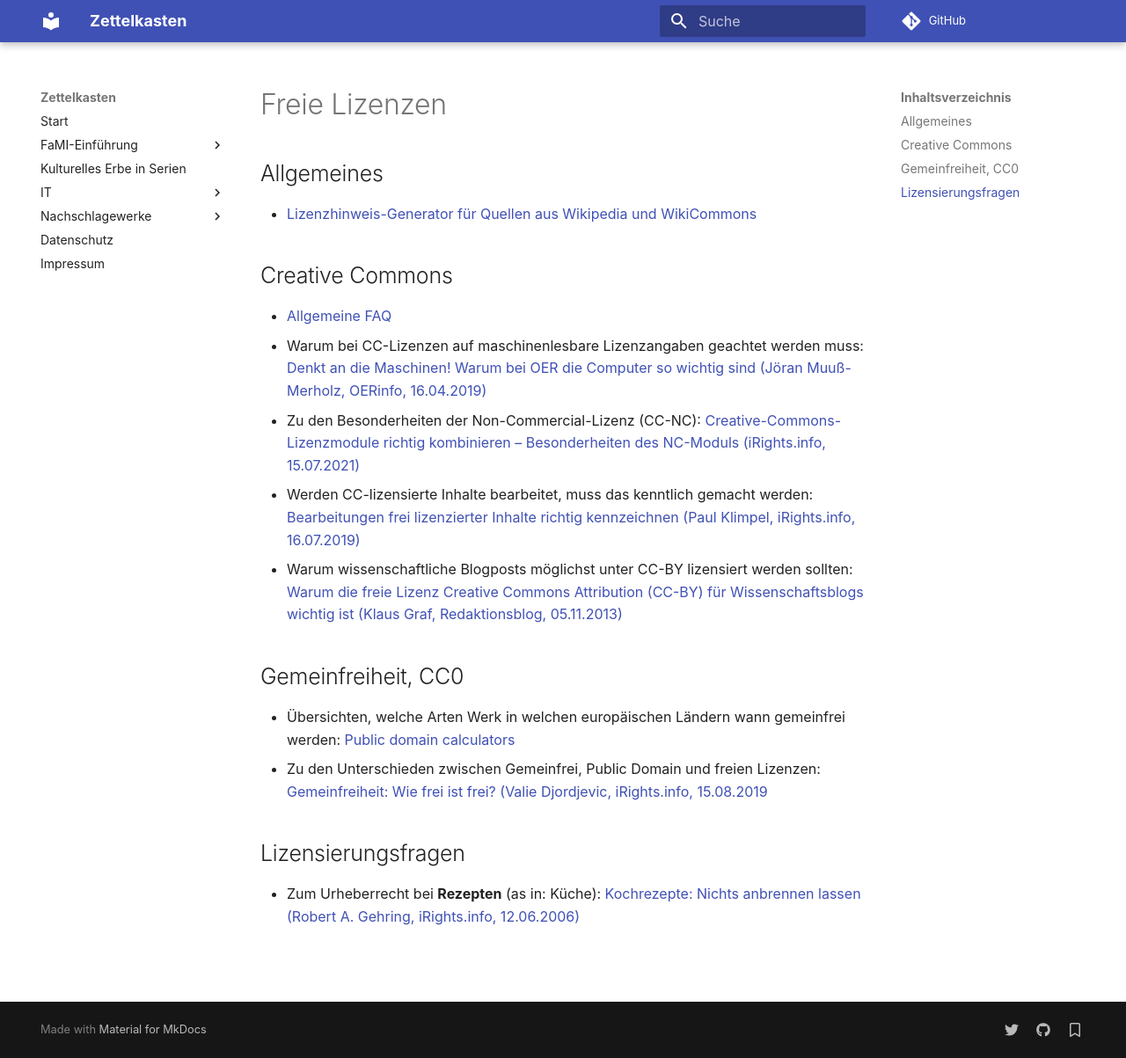
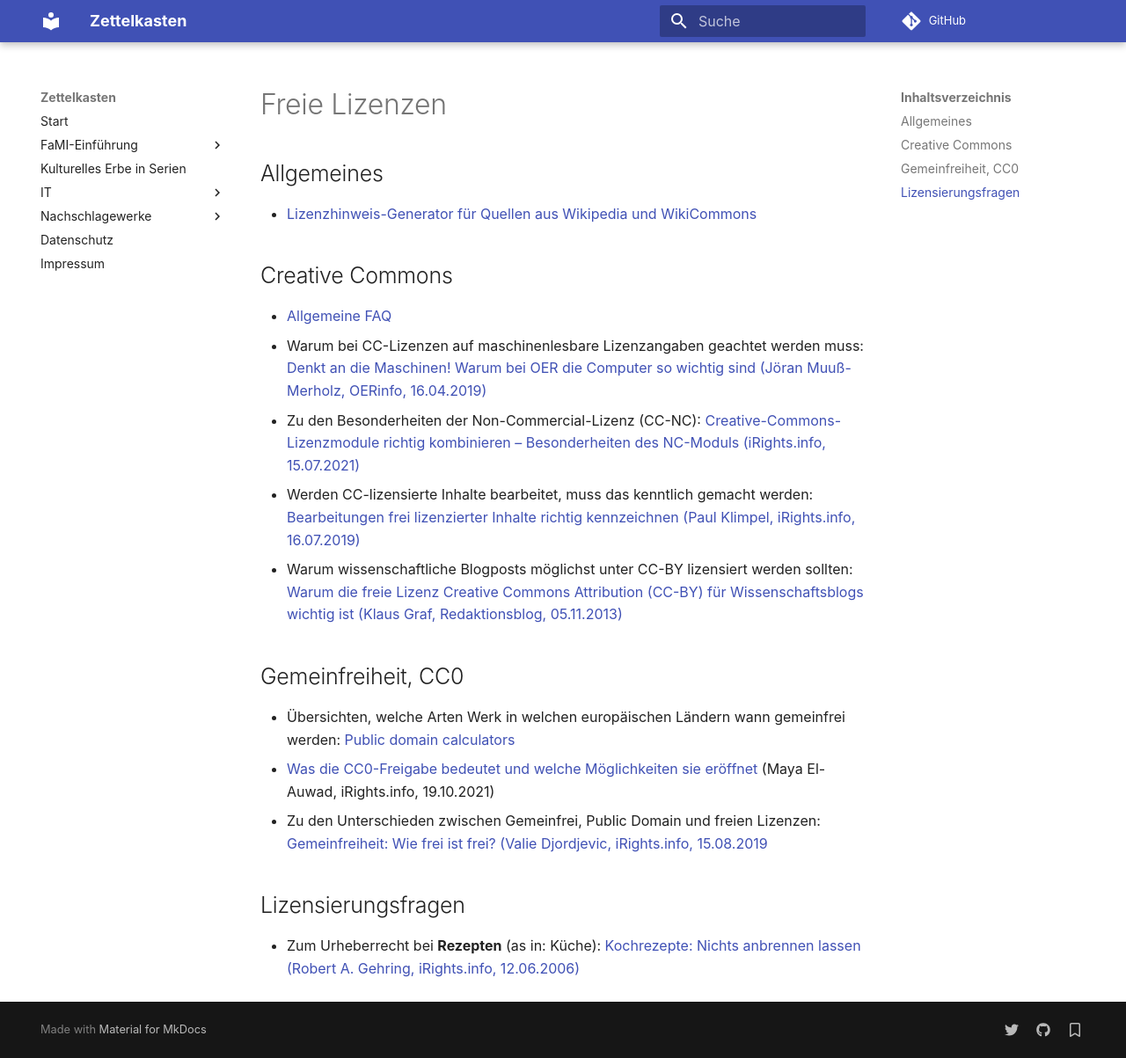
Before and after one commit to wobintosh/fami-einfuehrung, an MkDocs documentation site: the page built from docs/varia/freie-lizenzen.md, in a window 1280 px wide and 1203 px high. Shown: the whole window at 88% size. Built offline with MkDocs 1.6.1 and Material for MkDocs 9.7.7, drawn with Linux system fonts in a browser that asks for light colours; comment, search, counter and statistics services are not loaded.

Commit message:
Update: Freie Lizenzen

```diff
--- a/docs/varia/freie-lizenzen.md
+++ b/docs/varia/freie-lizenzen.md
@@ -17,6 +17,7 @@
 ## Gemeinfreiheit, CC0
 
 - Übersichten, welche Arten Werk in welchen europäischen Ländern wann gemeinfrei werden: [Public domain calculators](https://lawflow.org/public-domain-calculators/)
+- [Was die CC0-Freigabe bedeutet und welche Möglichkeiten sie eröffnet](https://irights.info/artikel/was-die-cc0-freigabe-bedeutet-und-welche-moeglichkeiten-sie-eroeffnet/31156) (Maya El-Auwad, iRights.info, 19.10.2021)
 - Zu den Unterschieden zwischen Gemeinfrei, Public Domain und freien Lizenzen: [Gemeinfreiheit: Wie frei ist frei? (Valie Djordjevic, iRights.info, 15.08.2019](https://irights.info/artikel/gemeinfreiheit-wie-frei-ist-frei/29619)
 
 
```
